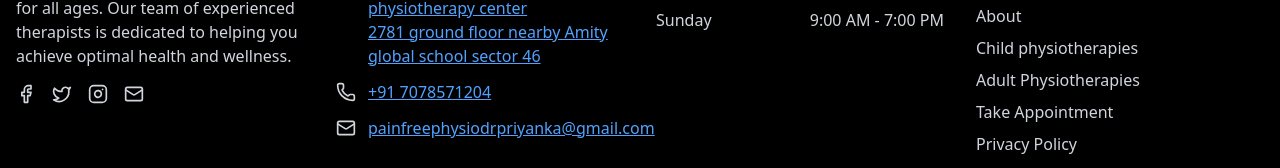
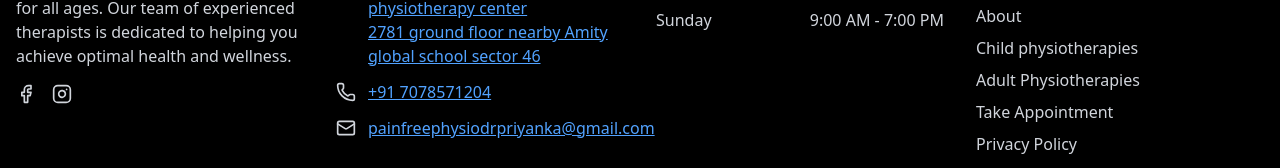
Before and after one commit to Crypto-Dev-Hustler/physiotherapy, a Next.js app: page / in a window 1280 px wide. Shown: the part 9116-9284 px from the top of the page. Built offline with nearby package versions, Linux system fonts and the light colour scheme.

Commit message:
optimize 1

```diff
--- a/components/footer.tsx
+++ b/components/footer.tsx
@@ -8,7 +8,6 @@ import {
   Facebook,
   Twitter,
   Instagram,
-
   Lock,
 } from "lucide-react";
 import { useRouter } from "next/navigation";
@@ -33,17 +32,13 @@ export function Footer() {
                 <Facebook className="h-5 w-5" />
                 <span className="sr-only">Facebook</span>
               </Link>
-              <Link href="#" className="text-gray-300 hover:text-white">
-                <Twitter className="h-5 w-5" />
-                <span className="sr-only">Twitter</span>
-              </Link>
-              <Link href="#" className="text-gray-300 hover:text-white">
+
+              <Link
+                href="https://www.instagram.com/god_gift_child45?utm_source=qr&igsh=cHNxOWVwMWNrYmI="
+                className="text-gray-300 hover:text-white"
+              >
                 <Instagram className="h-5 w-5" />
                 <span className="sr-only">Instagram</span>
-              </Link>
-              <Link href="#" className="text-gray-300 hover:text-white">
-                <Mail className="h-5 w-5" />
-                <span className="sr-only">Mail</span>
               </Link>
             </div>
           </div>
--- a/components/navigation-menu.tsx
+++ b/components/navigation-menu.tsx
@@ -32,8 +32,10 @@ export default function NavigationMenu({
   ];
 
   const socialIcons = [
-    { icon: Instagram, href: "#" },
-    { icon: Linkedin, href: "#" },
+    {
+      icon: Instagram,
+      href: "https://www.instagram.com/god_gift_child45?utm_source=qr&igsh=cHNxOWVwMWNrYmI=",
+    },
     { icon: Facebook, href: "#" },
     { icon: Mail, href: "mailto:painfreephysiodrpriyanka@gmail.com" },
     { icon: Phone, href: "tel:+917078571204" },
@@ -144,6 +146,12 @@ export default function NavigationMenu({
               <a
                 key={`${social.href}-${index}`}
                 href={social.href}
+                target={social.href.startsWith("http") ? "_blank" : undefined}
+                rel={
+                  social.href.startsWith("http")
+                    ? "noopener noreferrer"
+                    : undefined
+                }
                 className={`block text-[#81b342] hover:text-gray-900 transition-all duration-700
                 ${
                   isOpen
@@ -179,7 +187,7 @@ export default function NavigationMenu({
               }`}
               style={{ transitionDelay: isOpen ? "800ms" : "0ms" }}
             >
-              CONTACT US
+              Schedule a Visit
               <ArrowRight className="ml-2" size={20} />
             </Button>
           </a>
```
